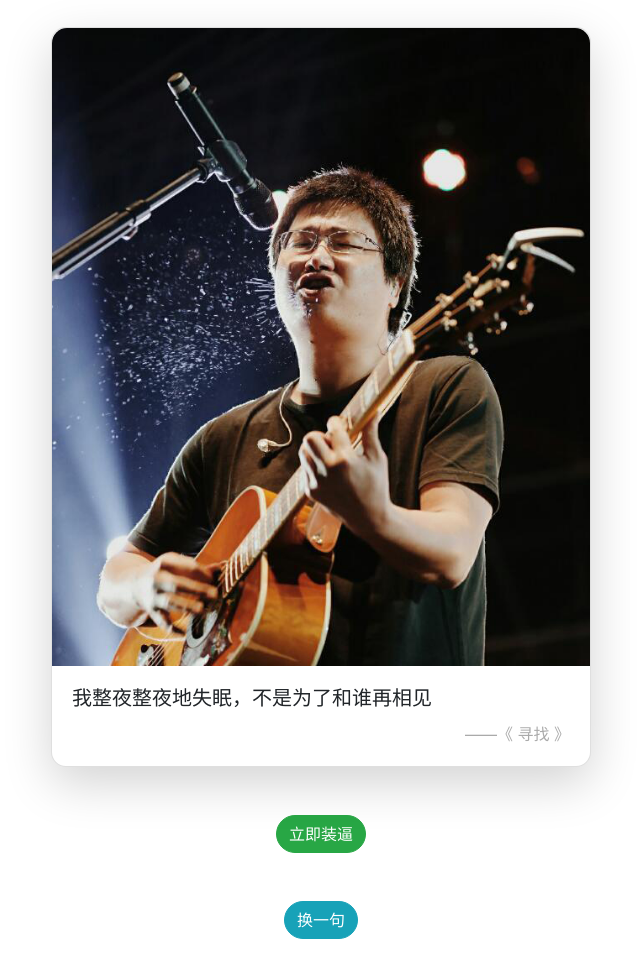
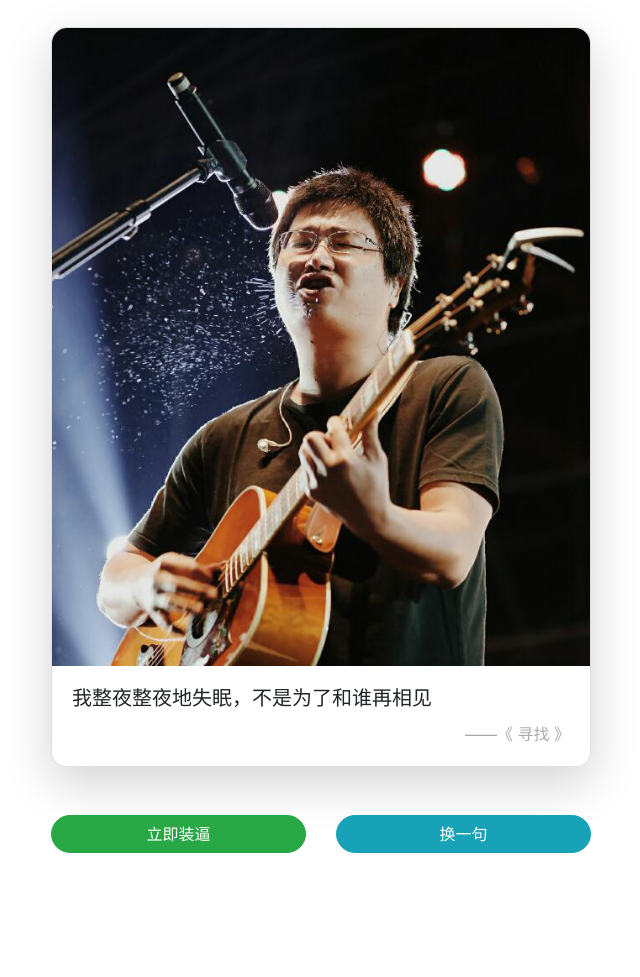
Before and after one commit to nenekodev/NanjingLizhiBot, a plain HTML site: page PLUS/index.html in a window 1280 px wide. Shown: the part 103-1080 px from the top of the page, without its empty margins (319-959 px from the left). After the commit the page ends 1004 px from the top, so only its background shows below. Drawn offline with nearby package versions, Linux system fonts and the light colour scheme.

```diff
--- a/PLUS/index.html
+++ b/PLUS/index.html
@@ -33,10 +33,13 @@
 					</center>
 				</div>
 			<!--a id="playAddr" href="" target="_blank"></a-->
-			<center>
-				<button class="btn btn-success mb-5" onclick='zhuangbi();' style="border-radius:30px;">立即装逼</button>
-				<br>
-				<button class="btn btn-info mb-5" onclick='changeLyric();' style="border-radius:30px;">换一句</button>
+			<center class="row">
+				<div class="col-6">
+				<button class="btn btn-success mb-5" onclick='zhuangbi();' style="border-radius:30px;width:100%">立即装逼</button>
+				</div>
+				<div class="col-6">
+				<button class="btn btn-info mb-5" onclick='changeLyric();' style="border-radius:30px;width:100%">换一句</button>
+				</div>
 			</center>
 			</div>
 		</div>
```
